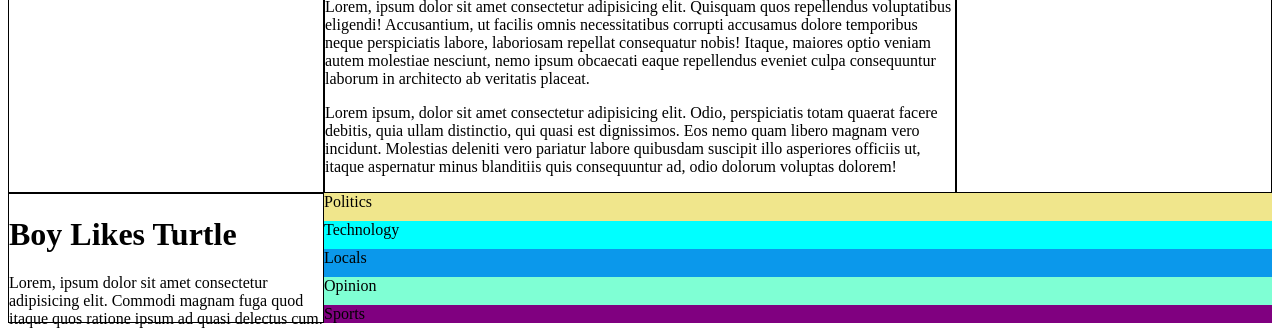
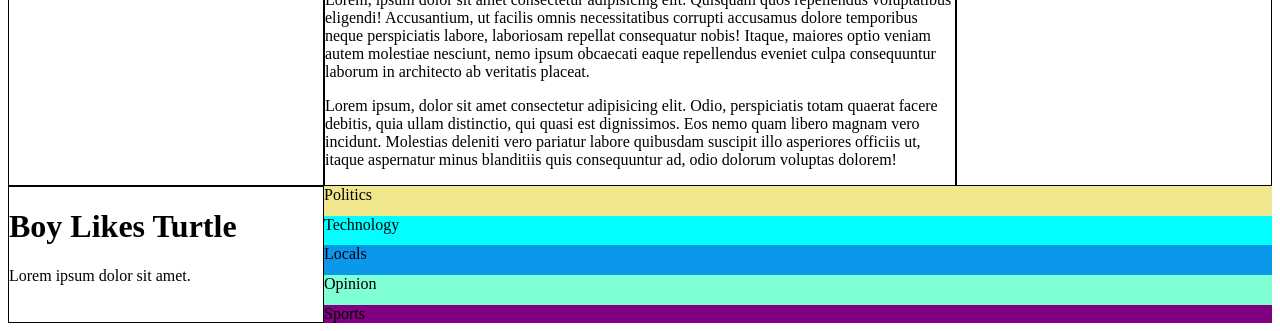
Before and after one commit to kungunathan/assignment-002-css-grid-layout-with-media-query, a plain HTML site: page index.html in a window 1280 px wide. Shown: the part 485-816 px from the top of the page. Drawn offline with Linux system fonts and the light colour scheme.

Commit message:
final copy

```diff
--- a/index.html
+++ b/index.html
@@ -28,7 +28,7 @@
         </div>
         <div id="bottom-sidebar">
             <h1>Boy Likes Turtle</h1>
-            <p>Lorem, ipsum dolor sit amet consectetur adipisicing elit. Commodi magnam fuga quod itaque quos ratione ipsum ad quasi delectus cum.</p>
+            <p>Lorem ipsum dolor sit amet.</p>
         </div>
         <div id="politics">Politics</div>
         <div id="technology">Technology</div>
--- a/style.css
+++ b/style.css
@@ -2,7 +2,7 @@
     display: grid;
     height: 100vh;
     grid-template-columns: 1fr 2fr 1fr;
-    grid-template-rows: 4fr 1.5fr 1.5fr 1.5fr 1.5fr 1.5fr ;
+    grid-template-rows: 1fr 0.5fr 0.5fr 0.5fr 0.5fr 0.5fr ;
     grid-template-areas:
         "h2 h2 h2"
         "left-sidebar main right-sidebar"
@@ -28,7 +28,9 @@ main{
 }
 #bottom-sidebar{
     grid-area:bottom-sidebar ;
-    border: solid 1px ;}
+    border: solid 1px ;
+    align-items: center;
+}
 img{
     height: 300px;
     width: 400px;
```
